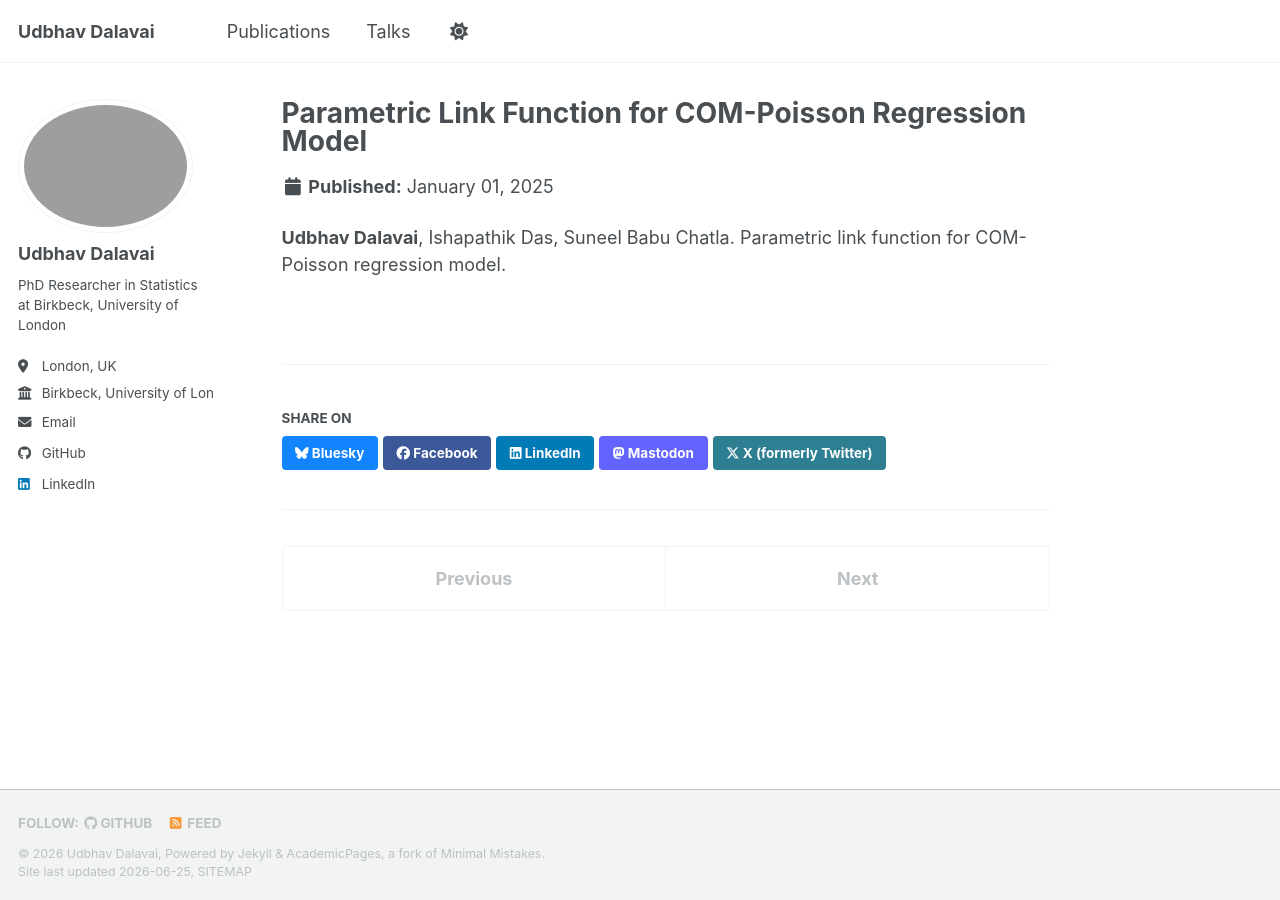
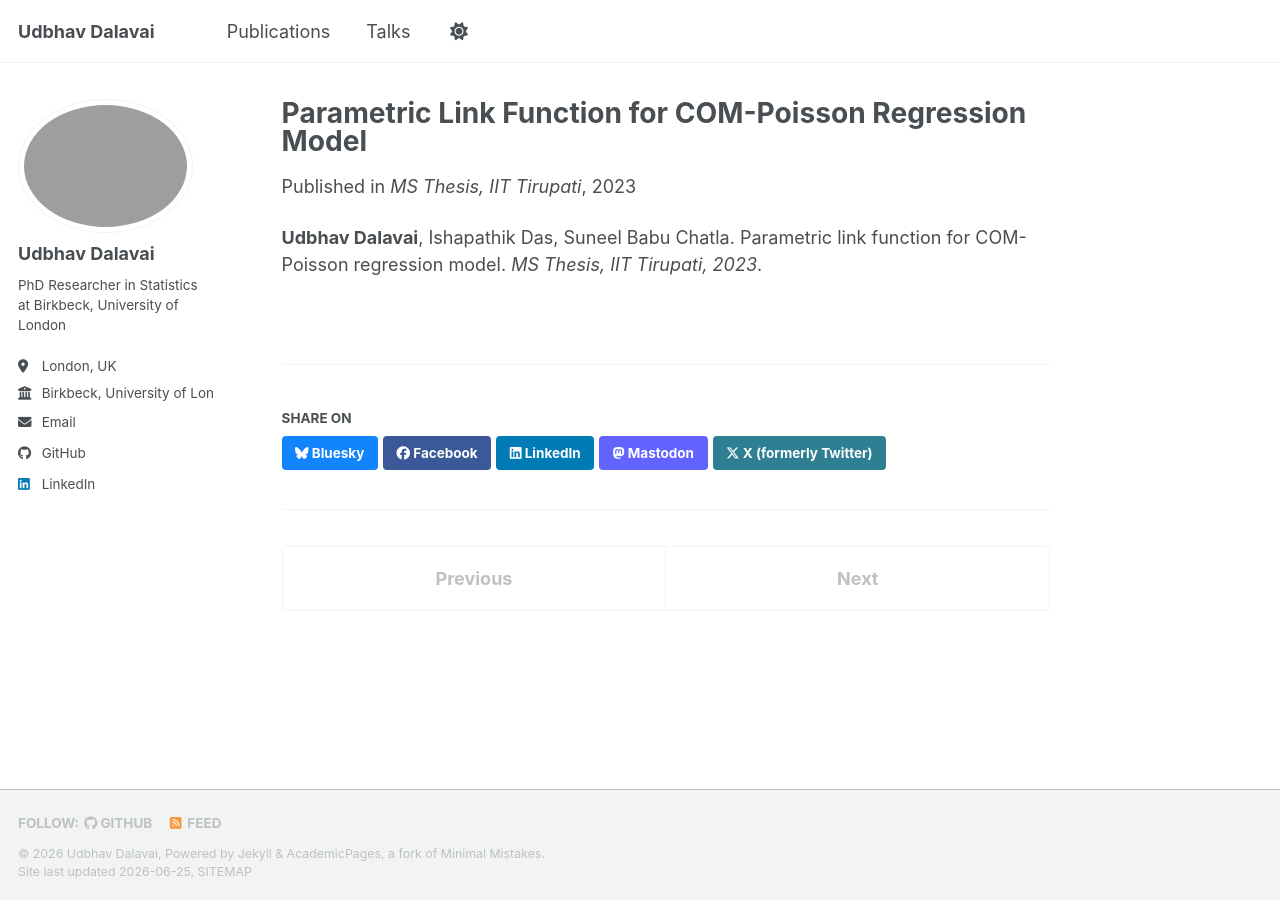
Before and after one commit to Udbhav-Dalavai/Udbhav-Dalavai.github.io, a Jekyll site: the page built from _publications/2025-01-01-com-poisson-link.md, in a window 1280 px wide. Built offline with Jekyll 4.4.1, drawn with Linux system fonts in a browser that asks for light colours; a style sheet for code colours, icons or effects is not loaded.

Commit message:
Add MS Thesis category; move COM-Poisson to thesis section

```diff
--- a/_publications/2025-01-01-com-poisson-link.md
+++ b/_publications/2025-01-01-com-poisson-link.md
@@ -1,6 +1,10 @@
 ---
 title: "Parametric Link Function for COM-Poisson Regression Model"
+collection: publications
+category: thesis
 permalink: /publication/2025-01-01-com-poisson-link
+date: 2023-07-01
+venue: 'MS Thesis, IIT Tirupati'
 ---
 
-**Udbhav Dalavai**, Ishapathik Das, Suneel Babu Chatla. Parametric link function for COM-Poisson regression model.
+**Udbhav Dalavai**, Ishapathik Das, Suneel Babu Chatla. Parametric link function for COM-Poisson regression model. *MS Thesis, IIT Tirupati, 2023*.
```
